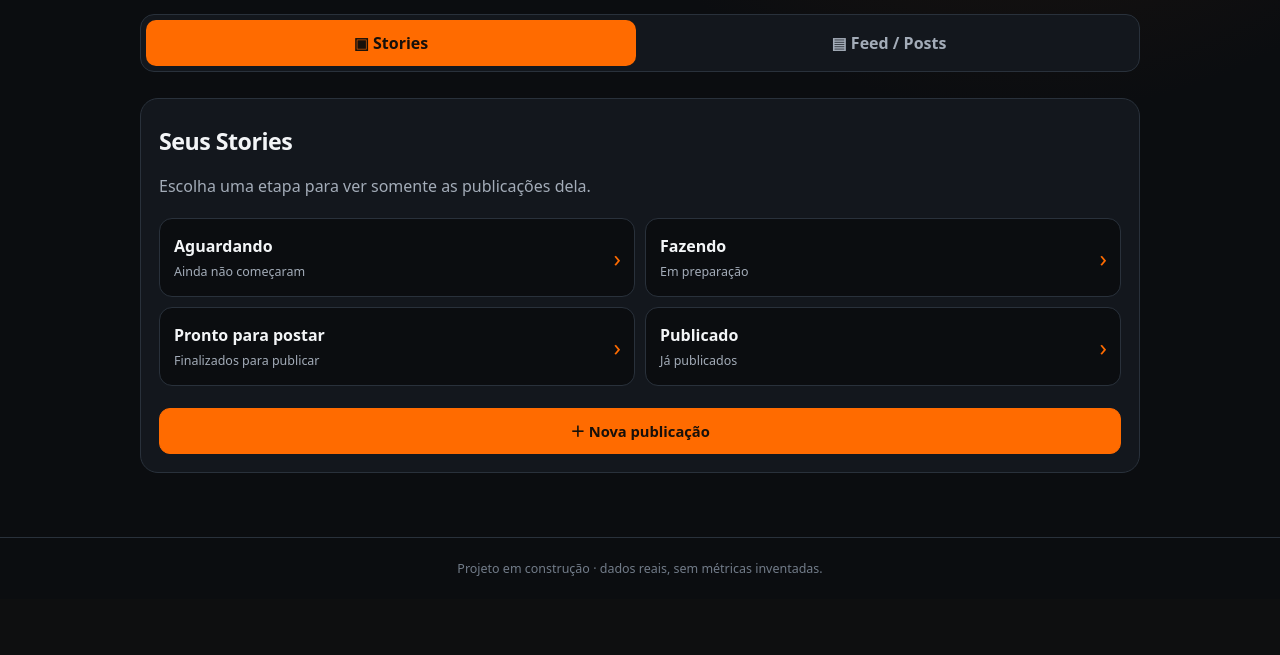
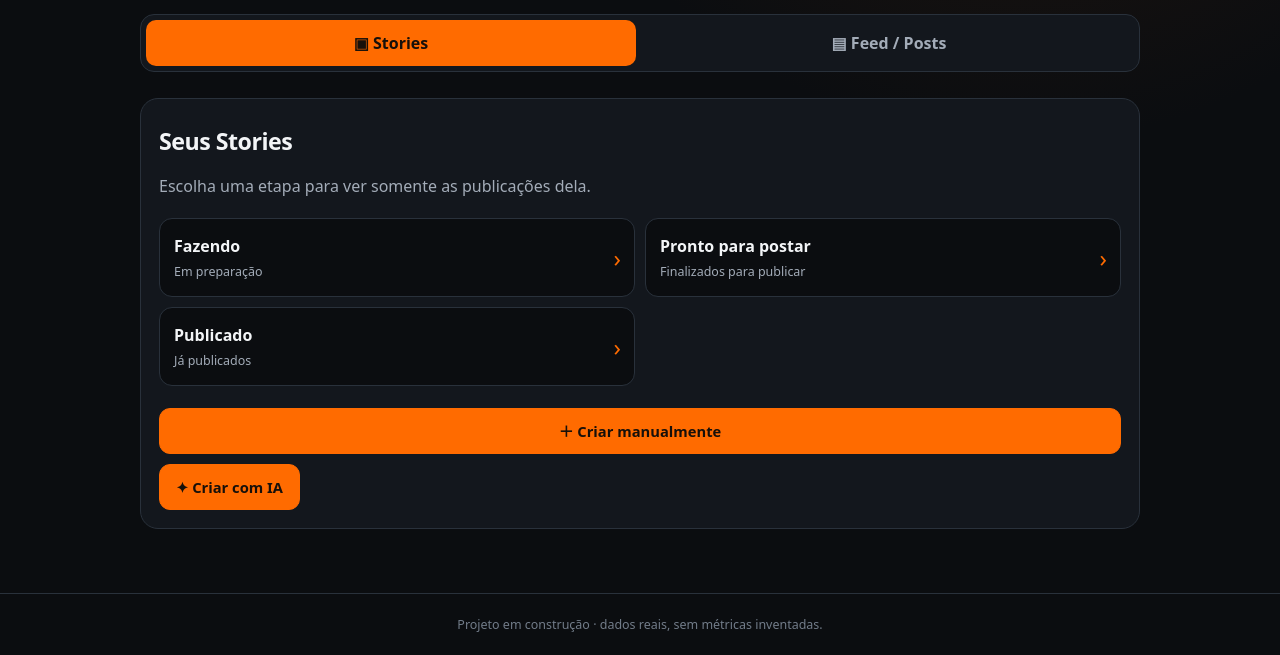
Before and after one commit to gabrielmunhak08-dev/central-afiliados-next., a Flask app: page /conteudo in a window 1280 px wide. Shown: the part 390-1045 px from the top of the page. Before the commit the page ends 966 px from the top, so only its background shows below. Run offline with Flask 3, Linux system fonts and the light colour scheme; the visitor is signed in with stand-in values (Sample User, id 1); data comes from the database, SQL or seed files in the repository; data that the repository does not hold is empty.

Commit message:
Trocar etapa Aguardando por opções de criação manual e com IA

```diff
--- a/templates/content.html
+++ b/templates/content.html
@@ -15,11 +15,11 @@
   <h2>{{ 'Seus Stories' if tipo == 'story' else 'Seus posts do Feed' }}</h2>
   <p class="muted">Escolha uma etapa para ver somente as publicações dela.</p>
   <div class="status-menu-grid">
-  {% for s, desc in [('Aguardando','Ainda não começaram'),('Fazendo','Em preparação'),('Pronto para postar','Finalizados para publicar'),('Publicado','Já publicados')] %}
+  {% for s, desc in [('Fazendo','Em preparação'),('Pronto para postar','Finalizados para publicar'),('Publicado','Já publicados')] %}
     <a class="status-menu-card" href="{{ url_for('content', tipo=tipo, status=s) }}"><strong>{{ s }}</strong><small>{{ desc }}</small><span>›</span></a>
   {% endfor %}
   </div>
-  <a class="button new-publication-button" href="{{ url_for('content', tipo=tipo, view='new') }}">＋ Nova publicação</a>
+  <div class="creation-options"><a class="button new-publication-button" href="{{ url_for('content', tipo=tipo, view='new') }}">＋ Criar manualmente</a><a class="button ai-create-button" href="{{ url_for('create_content_ai', tipo=tipo) }}">✦ Criar com IA</a></div>
 </section>
 {% endif %}
 {% if request.args.get("view") == "new" %}
@@ -50,7 +50,7 @@
 </section>
 {% endif %}
 {% if request.args.get("status") %}
-<section class="section-heading content-list-heading"><div><p class="eyebrow">SEU FLUXO DE TRABALHO</p><h2>{{ request.args.get("status") }}</h2><p class="muted">Publicações desta etapa.</p></div><a class="button button-small" href="{{ url_for('content', tipo=tipo, view='new') }}">＋ Nova publicação</a></section>
+<section class="section-heading content-list-heading"><div><p class="eyebrow">SEU FLUXO DE TRABALHO</p><h2>{{ request.args.get("status") }}</h2><p class="muted">Publicações desta etapa.</p></div><div class="creation-options compact"><a class="button button-small button-quiet" href="{{ url_for('content', tipo=tipo, view='new') }}">＋ Manual</a><a class="button button-small ai-create-button" href="{{ url_for('create_content_ai', tipo=tipo) }}">✦ Criar com IA</a></div></section>
 {% set visible_posts = posts|selectattr('content_type', 'equalto', tipo)|selectattr('status', 'equalto', request.args.get('status'))|list %}
 {% if visible_posts %}
 <div class="content-list">
```
